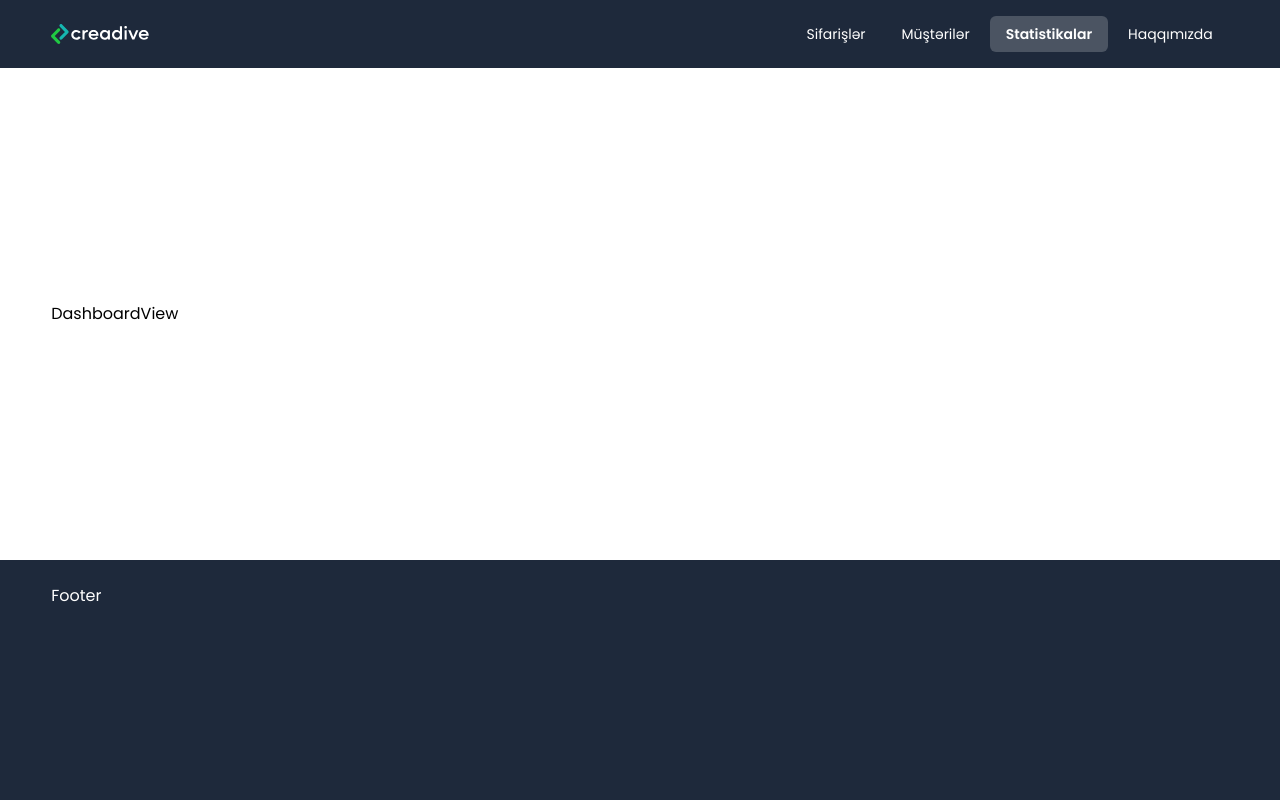
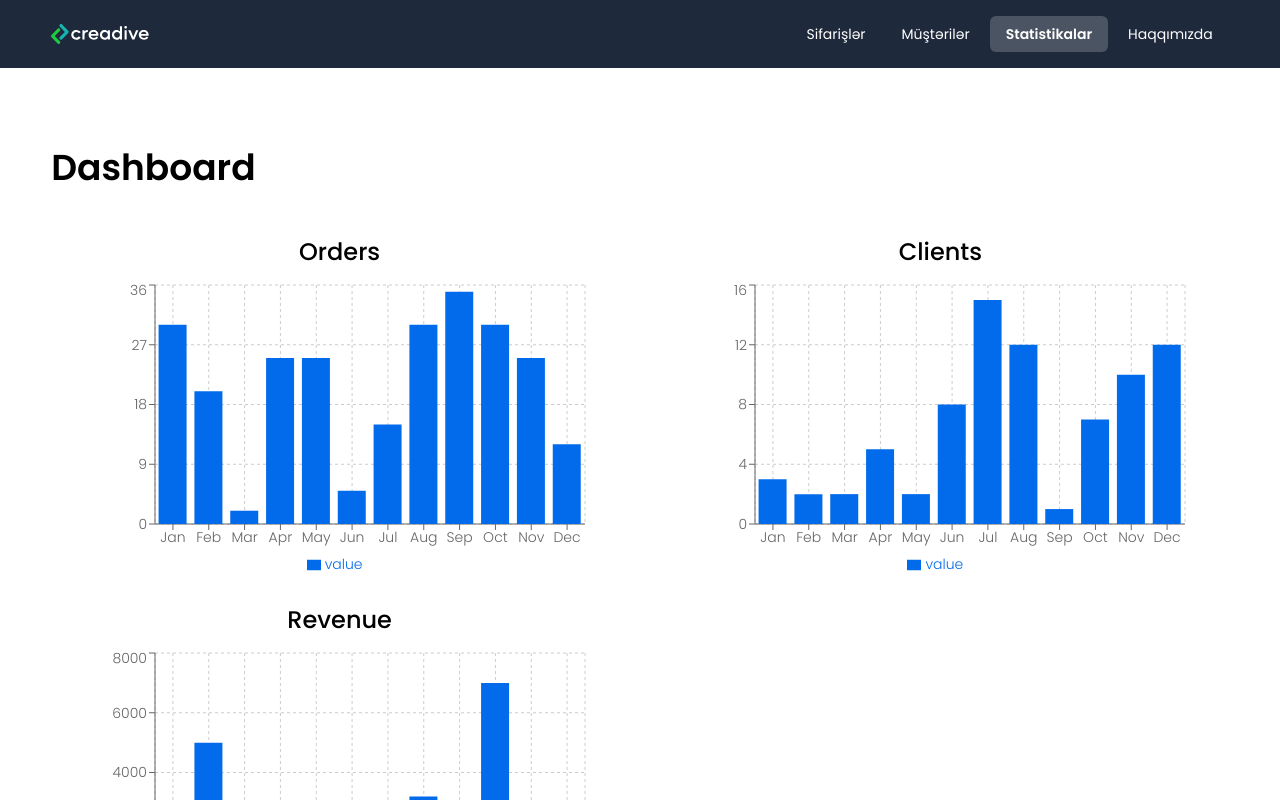
Before and after one commit to nihad-xalq/creatrax, a Next.js app: page /dashboard in a window 1280 px wide. Shown: the top 800 px of the page. Built offline with nearby package versions, Linux system fonts and the light colour scheme.

Commit message:
dashboard page first touches

```diff
--- a/package.json
+++ b/package.json
@@ -18,6 +18,7 @@
     "react-hook-form": "^7.54.1",
     "react-icons": "^5.4.0",
     "react-select": "^5.9.0",
+    "recharts": "^2.15.0",
     "yup": "^1.6.0",
     "zustand": "^5.0.2"
   },
--- a/src/app/(pages)/dashboard/page.tsx
+++ b/src/app/(pages)/dashboard/page.tsx
@@ -1,4 +1,4 @@
-import { DashboardView } from "@/views/DashboardView";
+import { DashboardView } from "@/views/Dashboard/DashboardView";
 
 export default function DashboardPage() {
   return <DashboardView />;
--- a/src/views/ClientsListView.tsx
+++ b/src/views/ClientsListView.tsx
@@ -7,7 +7,7 @@ import React from "react";
 export const ClientsListView = () => {
   const handleOpenEditModal = (id: number) => {
     // Open edit modal
-    console.log(`Edit modal opened for client ID: ${id}`);
+    console.log(`Edit: ${id}`);
   };
 
   return (
--- /dev/null
+++ b/src/views/Dashboard/DashboardView.tsx
@@ -0,0 +1,71 @@
+"use client";
+
+import { DynamicDashboard } from "./DynamicDashboard";
+
+interface DataType {
+  name: string;
+  value: number;
+}
+
+const ordersData: DataType[] = [
+  { name: "Jan", value: 30 },
+  { name: "Feb", value: 20 },
+  { name: "Mar", value: 2 },
+  { name: "Apr", value: 25 },
+  { name: "May", value: 25 },
+  { name: "Jun", value: 5 },
+  { name: "Jul", value: 15 },
+  { name: "Aug", value: 30 },
+  { name: "Sep", value: 35 },
+  { name: "Oct", value: 30 },
+  { name: "Nov", value: 25 },
+  { name: "Dec", value: 12 },
+];
+
+const clientsData: DataType[] = [
+  { name: "Jan", value: 3 },
+  { name: "Feb", value: 2 },
+  { name: "Mar", value: 2 },
+  { name: "Apr", value: 5 },
+  { name: "May", value: 2 },
+  { name: "Jun", value: 8 },
+  { name: "Jul", value: 15 },
+  { name: "Aug", value: 12 },
+  { name: "Sep", value: 1 },
+  { name: "Oct", value: 7 },
+  { name: "Nov", value: 10 },
+  { name: "Dec", value: 12 },
+];
+
+const revenueData: DataType[] = [
+  { name: "Jan", value: 1000 },
+  { name: "Feb", value: 5000 },
+  { name: "Mar", value: 1500 },
+  { name: "Apr", value: 2700 },
+  { name: "May", value: 850 },
+  { name: "Jun", value: 1400 },
+  { name: "Jul", value: 1500 },
+  { name: "Aug", value: 3200 },
+  { name: "Sep", value: 1100 },
+  { name: "Oct", value: 7000 },
+  { name: "Nov", value: 150 },
+  { name: "Dec", value: 1200 },
+];
+
+export const DashboardView = () => {
+  return (
+    <section className="dashboard-container">
+      <div className="dashboard-inner flex flex-col gap-6">
+        <h1 className="text-4xl font-semibold">Dashboard</h1>
+
+        <div className="mt-6 grid grid-cols-1 md:grid-cols-2 2xl:grid-cols-3 gap-6">
+          <DynamicDashboard title="Orders" data={ordersData} />
+
+          <DynamicDashboard title="Clients" data={clientsData} />
+
+          <DynamicDashboard title="Revenue" data={revenueData} />
+        </div>
+      </div>
+    </section>
+  );
+};
--- /dev/null
+++ b/src/views/Dashboard/DynamicDashboard.tsx
@@ -0,0 +1,42 @@
+import {
+  BarChart,
+  Bar,
+  XAxis,
+  YAxis,
+  CartesianGrid,
+  Tooltip,
+  Legend,
+} from "recharts";
+
+interface DataType {
+  name: string;
+  value: number;
+}
+
+interface IDynamicDashboardProps {
+  data: DataType[];
+  title: string;
+}
+
+export const DynamicDashboard: React.FC<IDynamicDashboardProps> = ({
+  data,
+  title,
+}) => (
+  <div className="flex flex-col items-center gap-3">
+    <h2 className="text-2xl font-medium">{title}</h2>
+    <BarChart
+      width={500}
+      height={300}
+      data={data}
+      style={{ fontSize: "14px", fontWeight: "300" }}
+      className="w-full"
+    >
+      <CartesianGrid strokeDasharray="3 3" />
+      <XAxis dataKey="name" />
+      <YAxis />
+      <Tooltip />
+      <Legend />
+      <Bar dataKey="value" fill="#026beb" />
+    </BarChart>
+  </div>
+);
--- a/src/views/DashboardView.tsx
+++ /dev/null
@@ -1,7 +0,0 @@
-export const DashboardView = () => {
-  return (
-    <section>
-      <div className="dashboard_inner">DashboardView</div>
-    </section>
-  );
-};
```
Also changed, not shown: 1 other file (tests, documents, lock files or other folders).
